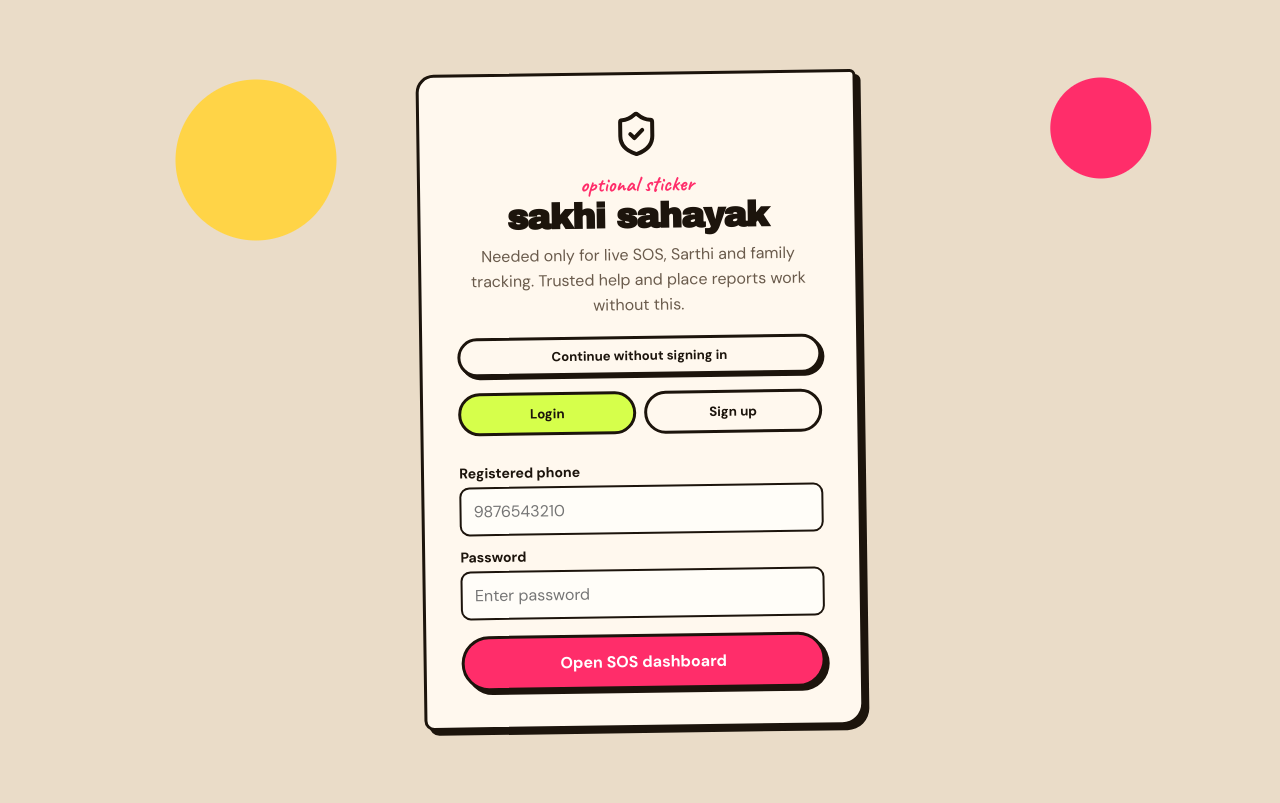
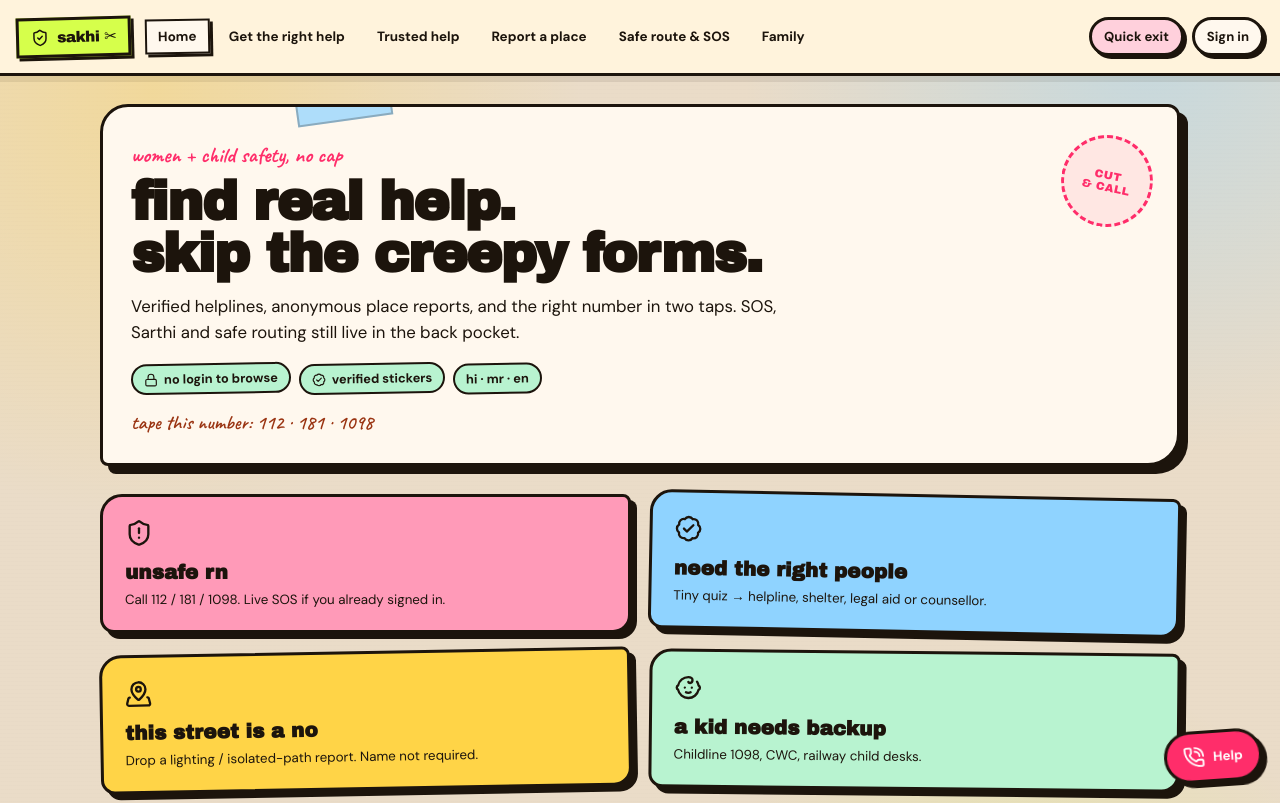
Before and after one commit to pk999999999/women-safety, a React (Vite) app in the folder Client/: page / in a window 1280 px wide. Before the commit this address led to /login. Shown: the top 803 px of the page. Built offline with nearby package versions, Linux system fonts and the light colour scheme; no server answers.

Commit message:
feat(client): update application routes and navigation state handling

```diff
--- a/Client/src/App.jsx
+++ b/Client/src/App.jsx
@@ -3,28 +3,51 @@ import { useState } from 'react';
 import Login from './components/Login';
 import Dashboard from './components/Dashboard';
 import FamilyDashboard from './components/FamilyDashboard';
+import Layout from './components/Layout';
+import Home from './components/Home';
+import Services from './components/Services';
+import Report from './components/Report';
+import Assist from './components/Assist';
+import StealthNotes from './components/StealthNotes';
+
+function readSavedUser() {
+  try {
+    return JSON.parse(sessionStorage.getItem('sakhi-user') || 'null');
+  } catch {
+    return null;
+  }
+}
 
 function App() {
-  const [user, setUser] = useState(null);
+  const [user, setUser] = useState(readSavedUser);
 
-  const handleLoginSuccess = (userData) => {
+  const handleLogin = (userData) => {
+    sessionStorage.setItem('sakhi-user', JSON.stringify(userData));
     setUser(userData);
+  };
+
+  const handleLogout = () => {
+    sessionStorage.removeItem('sakhi-user');
+    setUser(null);
   };
 
   return (
     <Router>
       <Routes>
-        <Route path="/login" element={!user ? <Login onLogin={handleLoginSuccess} /> : <Navigate to="/dashboard" />} />
-
+        <Route path="/notes" element={<StealthNotes />} />
         <Route
-          path="/dashboard"
-          element={user ? <Dashboard user={user} /> : <Navigate to="/login" />}
+          path="/login"
+          element={!user ? <Login onLogin={handleLogin} /> : <Navigate to="/dashboard" />}
         />
-
-        {/* Family Live View - Public Demo Route */}
-        <Route path="/family" element={<FamilyDashboard />} />
-
-        <Route path="*" element={<Navigate to={user ? "/dashboard" : "/login"} />} />
+        <Route element={<Layout user={user} onLogout={handleLogout} />}>
+          <Route path="/" element={<Home user={user} />} />
+          <Route path="/services" element={<Services />} />
+          <Route path="/report" element={<Report />} />
+          <Route path="/assist" element={<Assist />} />
+          <Route path="/dashboard" element={user ? <Dashboard user={user} /> : <Navigate to="/login" />} />
+          <Route path="/family" element={<FamilyDashboard />} />
+        </Route>
+        <Route path="*" element={<Navigate to="/" />} />
       </Routes>
     </Router>
   );
```
